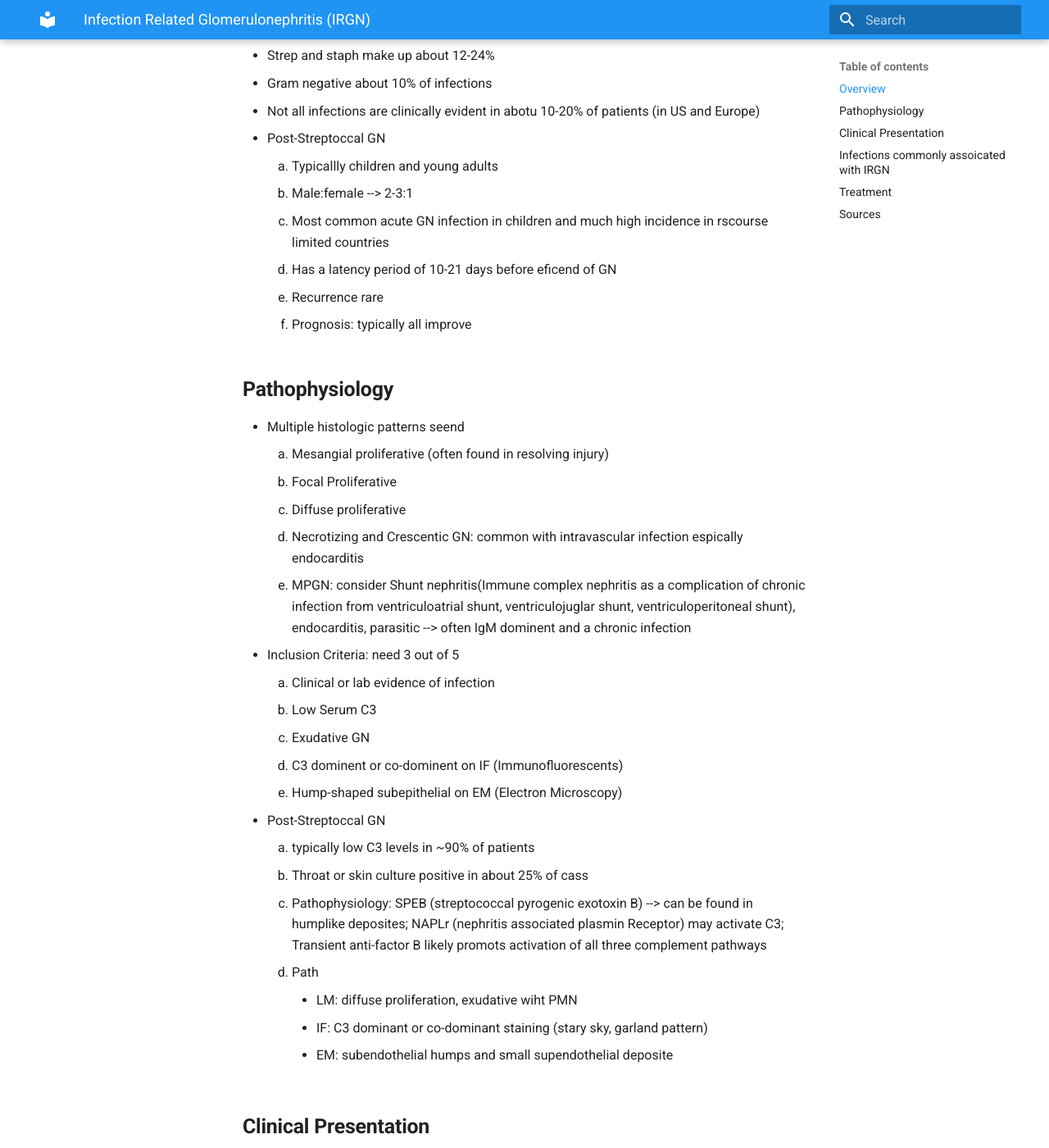
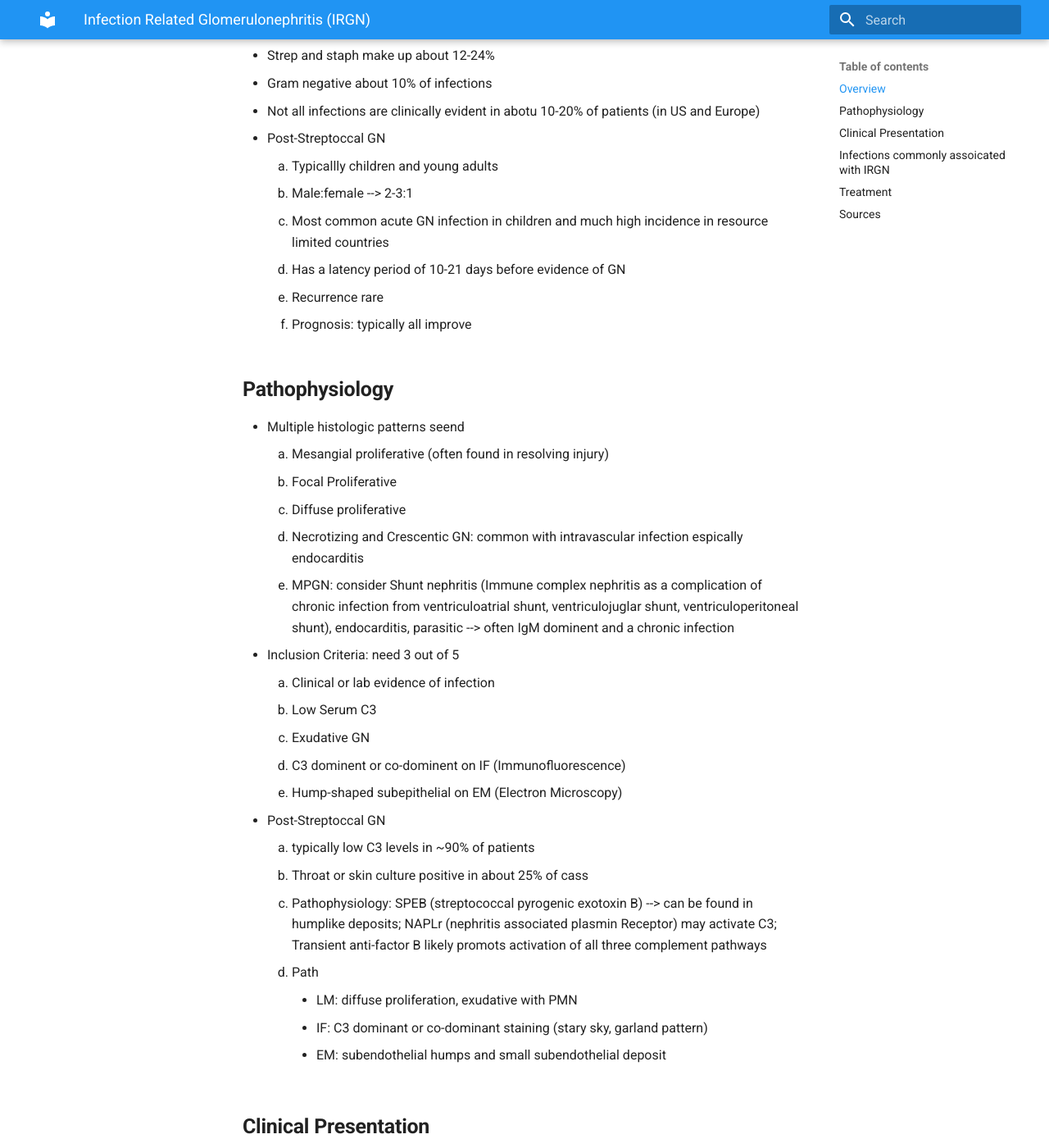
Before and after one commit to TTUNEPH2025/GN, an MkDocs documentation site: the page built from docs/IRGN.md, in a window 1280 px wide and 1400 px high, scrolled down 492 px. Shown: the whole window at 82% size. Built offline with MkDocs 1.6.1 and Material for MkDocs 9.7.7, drawn with Linux system fonts in a browser that asks for light colours; some of the changed text lies outside the part shown.

Commit message:
Update IRGN.md

```diff
--- a/docs/IRGN.md
+++ b/docs/IRGN.md
@@ -14,31 +14,31 @@
   * Post-Streptoccal GN
     1. Typicallly children and young adults
     2. Male:female --> 2-3:1
-    3. Most common acute GN infection in children and much high incidence in rscourse limited countries
-    4. Has a latency period of 10-21 days before eficend of GN
+    3. Most common acute GN infection in children and much high incidence in resource limited countries
+    4. Has a latency period of 10-21 days before evidence of GN
     5. Recurrence rare
     6. Prognosis: typically all improve
 ## **Pathophysiology**
   * Multiple histologic patterns seend
-    1. Mesangial proliferative  (often found in resolving injury)
+    1. Mesangial proliferative (often found in resolving injury)
     2. Focal Proliferative
     3. Diffuse proliferative
     4. Necrotizing and Crescentic GN: common with intravascular infection espically endocarditis
-    5. MPGN: consider Shunt nephritis(Immune complex nephritis as a complication of chronic infection from ventriculoatrial shunt, ventriculojuglar shunt, ventriculoperitoneal shunt), endocarditis, parasitic --> often IgM dominent and a chronic infection
+    5. MPGN: consider Shunt nephritis (Immune complex nephritis as a complication of chronic infection from ventriculoatrial shunt, ventriculojuglar shunt, ventriculoperitoneal shunt), endocarditis, parasitic --> often IgM dominent and a chronic infection
   * Inclusion Criteria: need 3 out of 5
     1. Clinical or lab evidence of infection
     2. Low Serum C3
     3. Exudative GN
-    4. C3 dominent or co-dominent on IF (Immunofluorescents)
+    4. C3 dominent or co-dominent on IF (Immunofluorescence)
     5. Hump-shaped subepithelial on EM (Electron Microscopy)
   * Post-Streptoccal GN
     1. typically low C3 levels in ~90% of patients
     2. Throat or skin culture positive in about 25% of cass
-    3. Pathophysiology: SPEB (streptococcal pyrogenic exotoxin B) --> can be found in humplike deposites; NAPLr (nephritis associated plasmin Receptor) may activate C3; Transient anti-factor B likely promots activation of all three complement pathways
+    3. Pathophysiology: SPEB (streptococcal pyrogenic exotoxin B) --> can be found in humplike deposits; NAPLr (nephritis associated plasmin Receptor) may activate C3; Transient anti-factor B likely promots activation of all three complement pathways
     4. Path
-        * LM: diffuse proliferation, exudative wiht PMN
+        * LM: diffuse proliferation, exudative with PMN
         * IF: C3 dominant or co-dominant staining (stary sky, garland pattern)
-        * EM: subendothelial humps and small supendothelial deposite
+        * EM: subendothelial humps and small subendothelial deposit
 ## **Clinical Presentation**
   * Hematuria (microscopic or gross)
   * AKI
@@ -65,10 +65,10 @@
 ## **Treatment**
   * Treat underlying infection
   * General supportive care for kidney injury
-  * Immunosupresion generally not advised
-  * HBV: pegylated interferon regimens should not be used to treate patients with replicative HBV infection and GN --> can aggravate autoimmune phenomenia and as there are newer antiviral regimens that are effective IFN-alpha-based regimens should be avoided
+  * Immunosuppression generally not advised
+  * HBV: pegylated interferon regimens should not be used to treat patients with replicative HBV infection and GN --> can aggravate autoimmune phenomenia and as there are newer antiviral regimens that are effective, IFN-alpha-based regimens should be avoided
   * Plasma exchange may be tried in patient with accompaning cryoglobulinemic vasculitis in related to hepatitis infections
-  * Recommend to assess for viral coinfections in patient's supspected to have schistosomal GN
+  * Recommend to assess for viral co-infections in patients supspected to have schistosomal GN
   * Recommend treating HIV regardless of CD4 count in setting of HIVAN
 ## **Sources**
 * [KDIGO GN Guidlines](https://kdigo.org/guidelines/gd/)
```
Also changed, not shown: other parts of docs/IRGN.md (+2 -2 lines).
